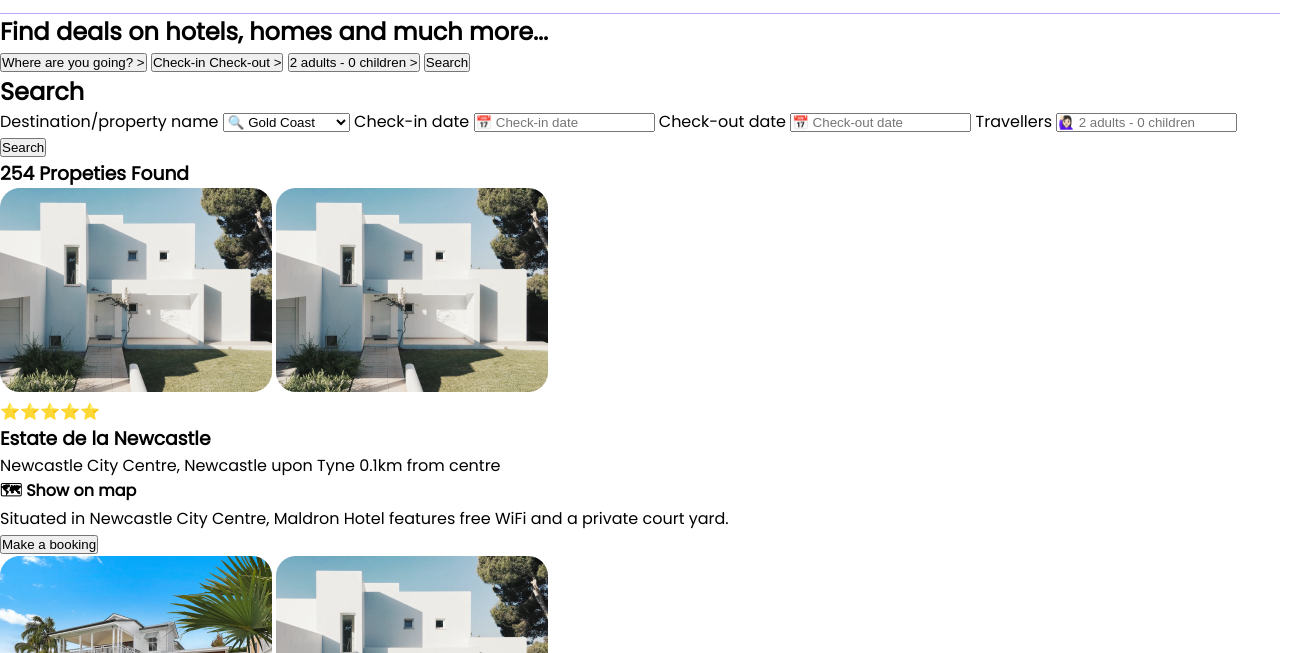
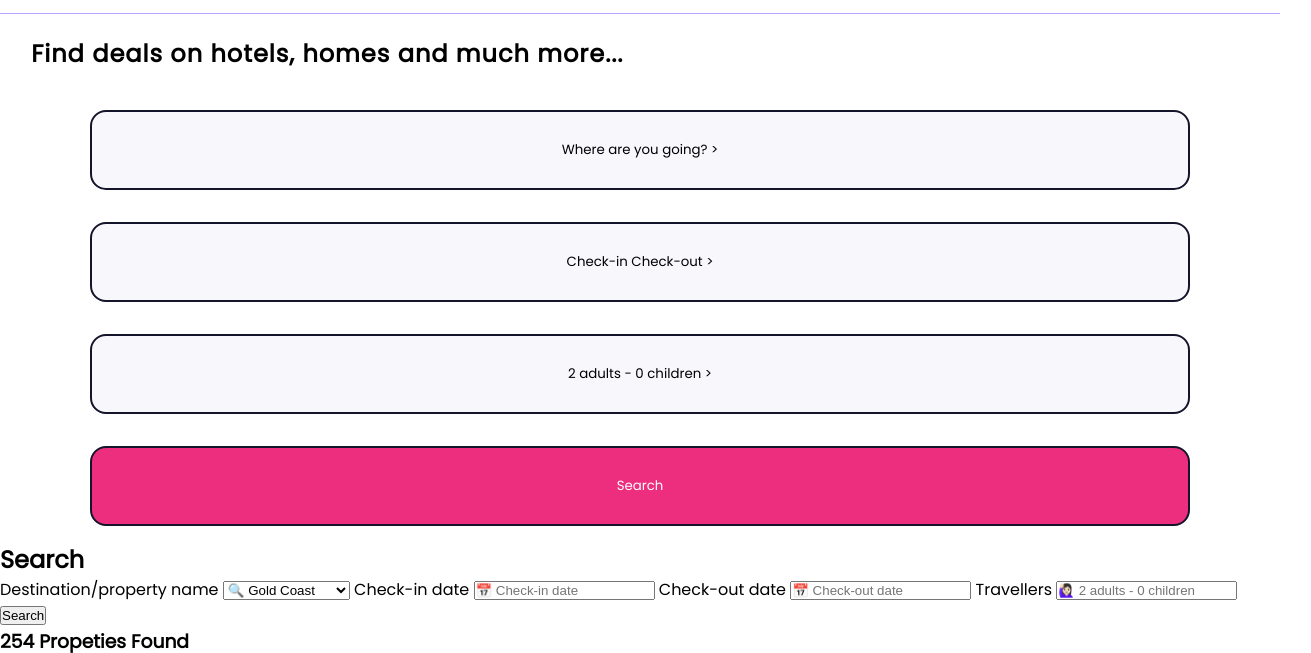
Before and after one commit to AldanaArcidiacono/AldanaArcidiacono-202210-W1CH5-Aldana-Rafael, a website: page index.html in a window 1280 px wide. Shown: the part 67-720 px from the top of the page, 1311 px wide, since content can reach past the window. Drawn offline with Linux system fonts and the light colour scheme.

Commit message:
completed deals section

```diff
--- a/index.html
+++ b/index.html
@@ -18,13 +18,13 @@
         </nav>
     </header>
     <main>
-        <section>
+        <section class="deals">
             <h2>Find deals on hotels, homes and much more...</h2>
             <div class="search">
-                <button>Where are you going? ></button>
-                <button>Check-in Check-out ></button>
-                <button>2 adults - 0 children ></button>
-                <button type="submit" class="search__submit">Search</button>
+                <button class="search__item">Where are you going? ></button>
+                <button class="search__item">Check-in Check-out ></button>
+                <button class="search__item">2 adults - 0 children ></button>
+                <button class="search__item search--button" type="submit" class="search__submit">Search</button>
             </div>
         </section>
         <section class="search--destinations">
--- a/sass/styles.scss
+++ b/sass/styles.scss
@@ -39,3 +39,42 @@ header {
         color: #5F2EEA;
     }
  }
+section.deals {
+    h2{
+font-family: variables.$font-family;
+    font-weight: 700;
+    font-size: 1.5rem;
+    line-height: 32px;
+    width: 100vw;
+    font-weight: bold;
+   letter-spacing: 1px;
+   margin-inline-start: 1.3em;
+   margin-inline-end: 1.3em;
+   margin-block-start: 1em;
+   margin-block-end: 1em;
+
+
+    }
+
+}
+.search {
+    font-weight: 400;
+    .search--button {
+    background: variables.$secondary-color;
+color: white;
+}
+    button {
+    background: #F7F7FC;
+    border: 2px solid #14142B;
+    border-radius: 16px;
+    font-family: variables.$font-family;
+    width: 86vw;
+    align-items: center;
+    margin-block-start: 2vh;
+    margin-block-end: 2vh;
+    margin-inline-start: 7vw;
+    margin-inline-end: 7vw;
+    height: 10vh;
+
+}
+}
```
Also changed, not shown: css/styles.css, 1 other file.
